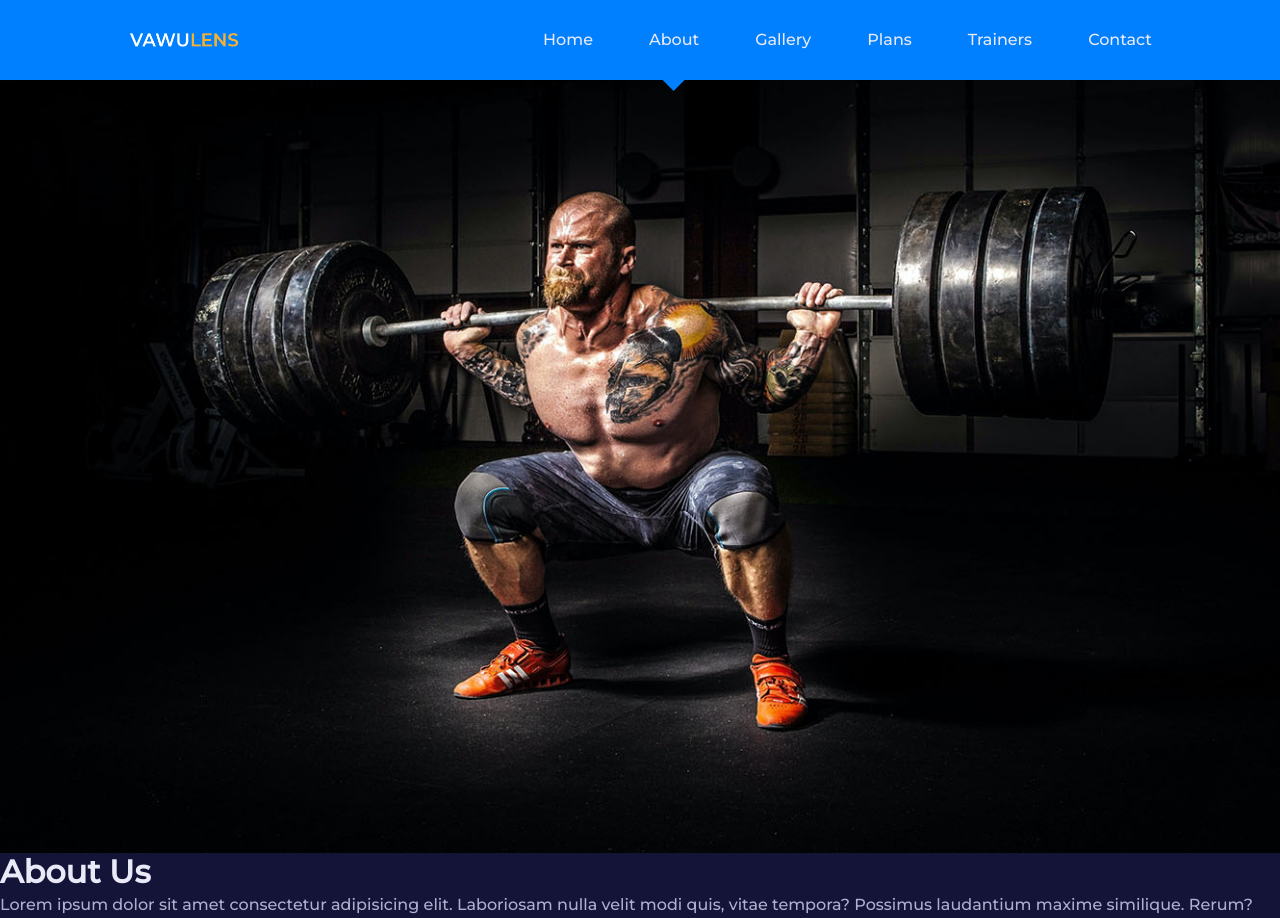
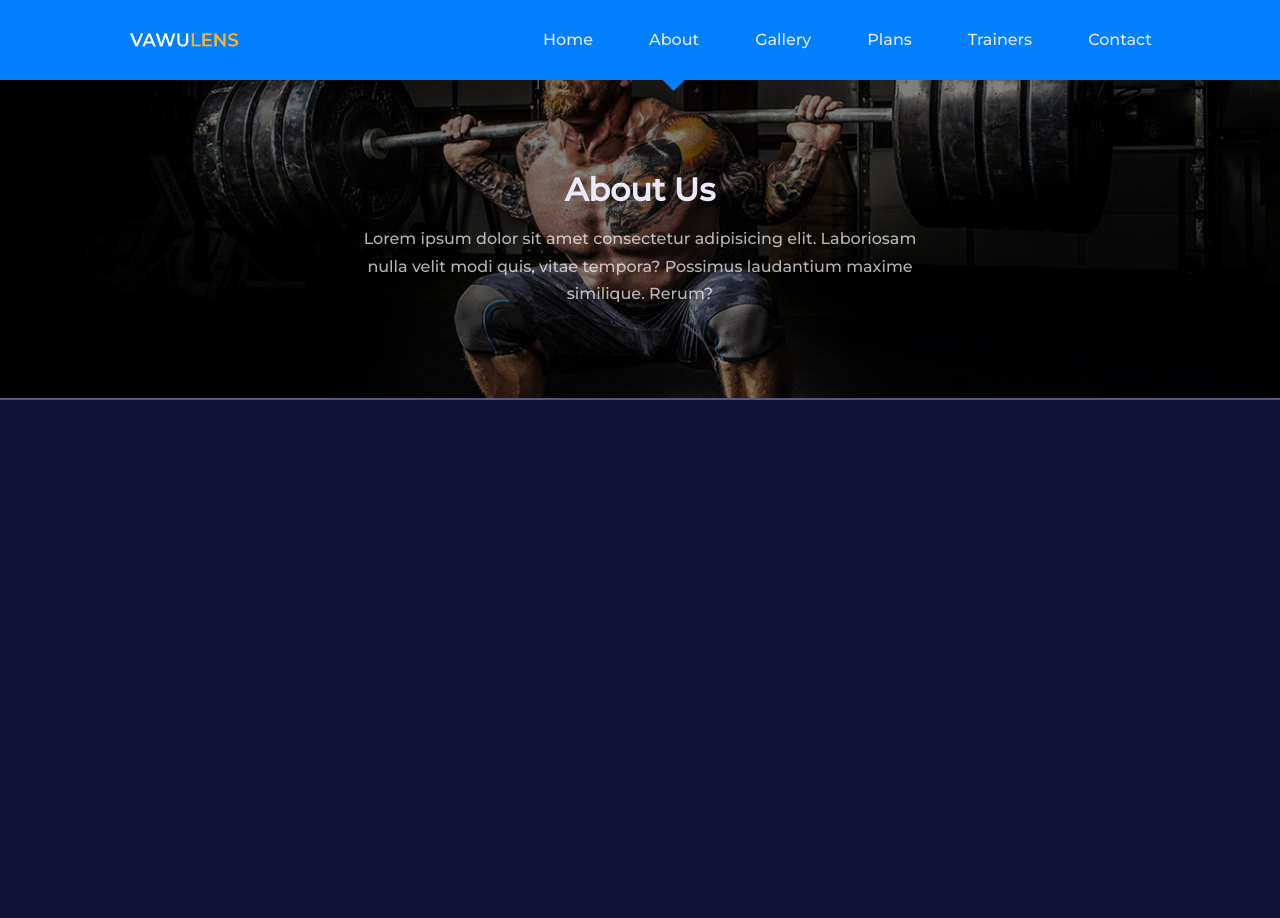
Before and after one commit to Canaga81/sport-web, a React (Vite) app: page /about in a window 1280 px wide. After the commit the page ends 800 px from the top, so only its background shows below. Built offline with nearby package versions, Linux system fonts and the light colour scheme.

Commit message:
About Page Header

```diff
--- a/src/index.css
+++ b/src/index.css
@@ -173,6 +173,46 @@ section {
     font-weight: 300;
 }
 
+.header {
+    margin-top: 5rem;
+    height: 20rem;
+    overflow: hidden;
+    border-bottom: 2px solid var(--color-gray-400);
+}
+
+.header__container {
+    width: 100%;
+    height: 100%;
+    position: relative;
+    display: grid;
+    place-items: center;
+    background: black;
+}
+
+.header__container-bg {
+    position: absolute;
+    width: 100%;
+}
+
+.header__container-bg img {
+    opacity: 0.5;
+}
+
+.header__content {
+    position: relative;
+    width: 46%;
+    margin: 0 auto;
+    text-align: center;
+}
+
+.header__content h2 {
+    margin-bottom: 1rem;
+}
+
+.header__content p {
+    color: rgba(255, 255, 255, 0.7);
+}
+
 @media screen and (max-width: 1024px) {
     body {
         .container {
--- a/src/pages/About/index.jsx
+++ b/src/pages/About/index.jsx
@@ -5,8 +5,7 @@ import HeaderImage from '../../images/header_bg_1.jpg';
 const About = () => {
 
   return (
-
-    <div>
+    <>
 
       <Header title='About Us' image={HeaderImage}>
         Lorem ipsum dolor sit amet consectetur adipisicing elit.
@@ -14,10 +13,9 @@ const About = () => {
         Possimus laudantium maxime similique. Rerum?
       </Header>
 
-    </div>
+    </>
 
   );
-
 };
 
 export default About;
```
